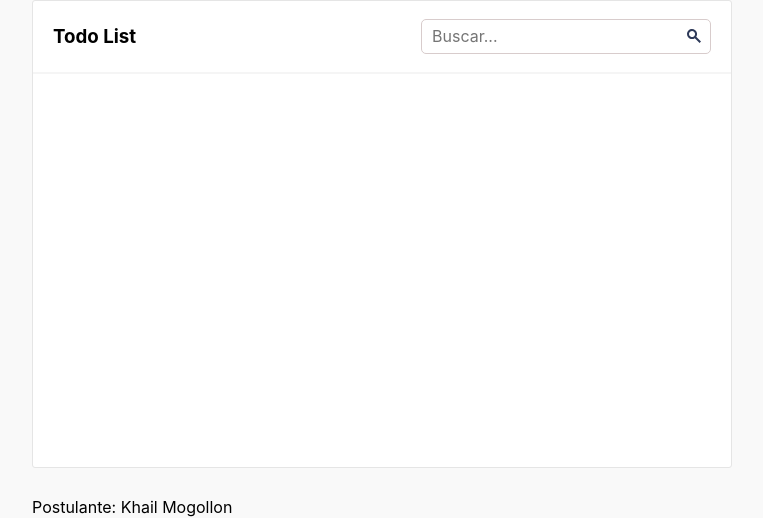
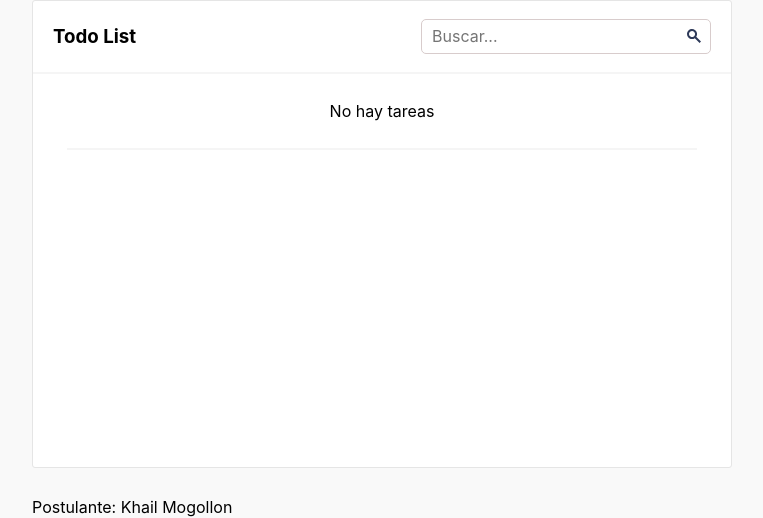
Before and after one commit to khail-stack/TodoList-Challenge, a React (Create React App) app: page / in a window 1280 px wide. Shown: the part 177-695 px from the top of the page, without its empty margins (258-1021 px from the left). Built offline with nearby package versions, Linux system fonts and the light colour scheme.

Commit message:
feat: optional task2(search todo - function)

```diff
--- a/src/app/todolist/components/TodoListContainer.tsx
+++ b/src/app/todolist/components/TodoListContainer.tsx
@@ -11,9 +11,14 @@ const TodoListContainer = ({todoList, handleDeleteTodo, handleEditTodo} : Props)
     return (
         <ul className="list_todo">
             {
-                todoList.map((todo : any, index: number) => (
+                todoList.length ? todoList.map((todo : any, index: number) => (
                     <TodoListItem key={index} todo={todo} handleDeleteTodo={handleDeleteTodo} handleEditTodo={handleEditTodo} />
                 ))
+                :
+                <li className="list_todo--item">
+                    <p className="noitems"><span>No hay tareas</span></p>
+                    <hr />
+                </li>
             }
         </ul>
     )
--- /dev/null
+++ b/src/app/todolist/components/TodoSearchHead.tsx
@@ -0,0 +1,42 @@
+import React, { useState } from 'react'
+import searchIcon from '../static/search_small.svg'
+
+interface Props {
+    initialState: [],
+    setDataSearch: Function
+}
+
+const TodoSearchHead = ({initialState, setDataSearch} : Props) : JSX.Element => {
+
+    const [search, setSearch] = useState('')
+
+    const filterElement = (e: { target: { value: string } }) => {
+
+        const valor = e.target.value.toLowerCase()
+
+        setSearch(e.target.value)
+
+        let search = initialState.filter((todo: any) => {
+            if (todo.text?.toLowerCase().includes(valor)) {
+                return todo
+            } else {
+                return null
+            }
+        })
+
+        setDataSearch(search)
+
+    }
+
+    return (
+        <>
+            <h3>Todo List</h3>
+            <div className="search_container">
+                <input type="text" placeholder="Buscar..." value={search} onChange={filterElement}/>
+                <img src={searchIcon} alt="search" />
+            </div>
+        </>
+    )
+}
+
+export default TodoSearchHead
--- a/src/app/todolist/pages/TodoList.tsx
+++ b/src/app/todolist/pages/TodoList.tsx
@@ -1,9 +1,9 @@
-import React, { useEffect, useReducer } from 'react'
-import search from '../static/search_small.svg'
+import React, { useEffect, useReducer, useState } from 'react'
 import '../sass/todolistpage.sass'
 import {todoListReducer} from '../services/todoListReducer'
 import TodoListContainer from '../components/TodoListContainer'
 import TodoAddForm from '../components/TodoAddForm'
+import TodoSearchHead from '../components/TodoSearchHead'
 
 const init = () => {
     return JSON.parse(localStorage.getItem('todoListChallenge') || '[]') || [];
@@ -13,8 +13,14 @@ const TodoList = (): JSX.Element => {
 
     const [state, dispatch] = useReducer(todoListReducer, [], init)
 
+    const [dataSearch, setDataSearch] = useState<any>([])
+
     useEffect(() => {
         localStorage.setItem('todoListChallenge', JSON.stringify(state))
+    }, [state])
+
+    useEffect(() => {
+        setDataSearch(state)
     }, [state])
 
     const handleDeleteTodo = (id : string) => {
@@ -37,15 +43,11 @@ const TodoList = (): JSX.Element => {
                 <TodoAddForm dispatchAddTodo={dispatch} />
                 <div className="card_container">
                     <div className="card_container--head">
-                        <h3>Todo List</h3>
-                        <div className="search_container">
-                            <input type="text" placeholder="Buscar..."  />
-                            <img src={search} alt="search" />
-                        </div>
+                        <TodoSearchHead initialState={state} setDataSearch={setDataSearch} />
                     </div>
                     <hr />
                     <div className="card_container--body">
-                        <TodoListContainer todoList={state} handleDeleteTodo={handleDeleteTodo} handleEditTodo={handleEditTodo}/>
+                        <TodoListContainer todoList={dataSearch} handleDeleteTodo={handleDeleteTodo} handleEditTodo={handleEditTodo}/>
                     </div>
                 </div>
                 <p>Postulante: Khail Mogollon</p>
--- a/src/app/todolist/sass/todolistpage.sass
+++ b/src/app/todolist/sass/todolistpage.sass
@@ -68,6 +68,8 @@
                     height: 393px
                     &--item
                         padding: 0px 34px
+                        .noitems
+                            justify-content: center
                         p
                             display: flex
                             align-items: center
```
